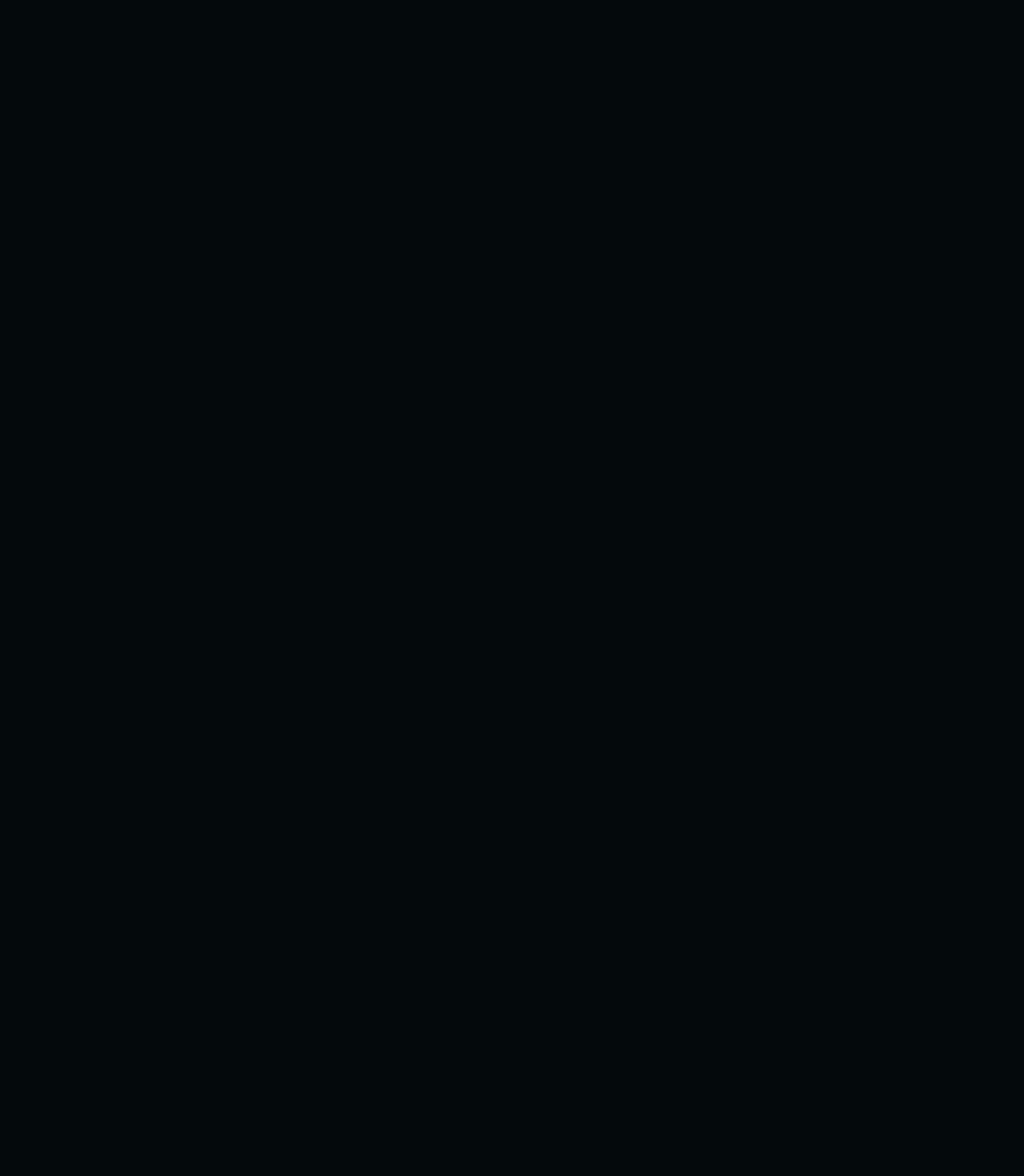
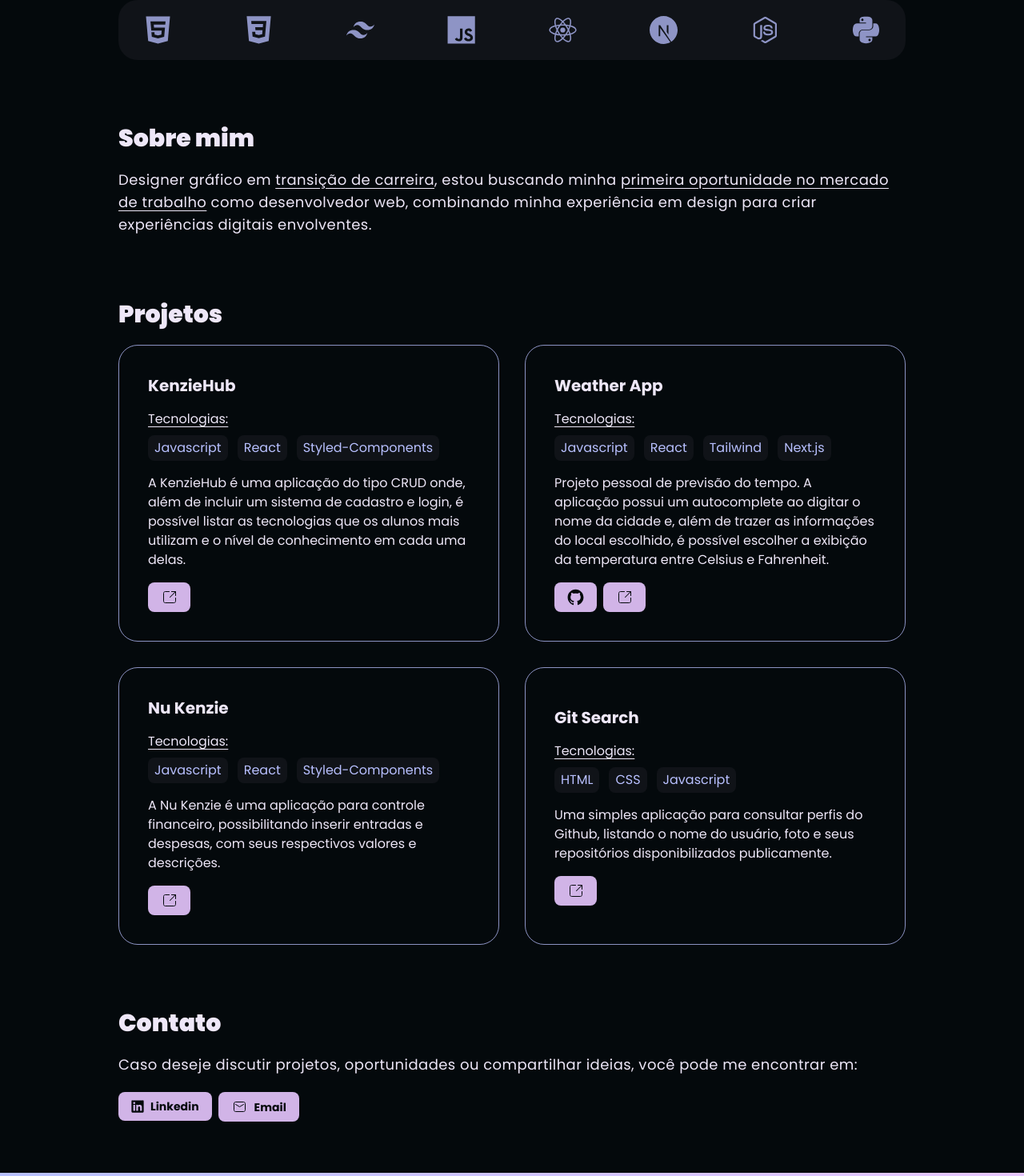
Before and after one commit to vinicioscst/portfolio, a Next.js app: page / in a window 1280 px wide. Shown: the part 769-2239 px from the top of the page at 80% size. Before the commit the page ends 800 px from the top, so only its background shows below. Built offline with nearby package versions, Linux system fonts and the light colour scheme.

Commit message:
:new: added missing components to main page

```diff
--- a/src/app/page.tsx
+++ b/src/app/page.tsx
@@ -1,6 +1,10 @@
+import AboutMe from "@/components/AboutMe";
 import Banner from "@/components/Banner";
+import ContactSection from "@/components/ContactSection";
 import Container from "@/components/Container";
 import Header from "@/components/Header";
+import ProjectSection from "@/components/ProjectSection";
+import TechList from "@/components/TechsList";
 
 export default function Home() {
   return (
@@ -8,10 +12,15 @@
       <div className="h-1 bg-gradient-to-r from-primary-color to-accent-color"></div>
       <Header />
       <Container>
-        <main className="w-full my-20 flex flex-col gap-10">
+        <main className="w-full pt-20 pb-16 flex flex-col gap-20">
           <Banner />
+          <TechList />
+          <AboutMe />
+          <ProjectSection />
+          <ContactSection />
         </main>
       </Container>
+      <div className="h-1 bg-gradient-to-l from-primary-color to-accent-color"></div>
     </>
   );
 }
```
